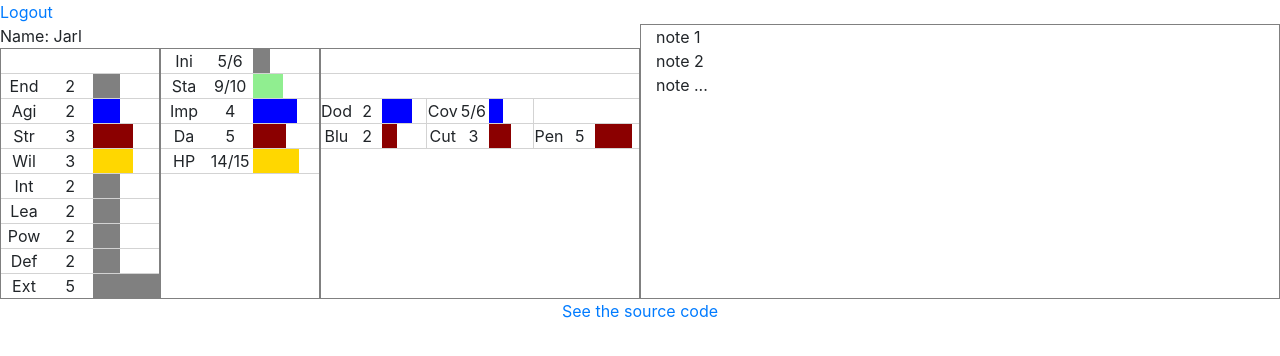
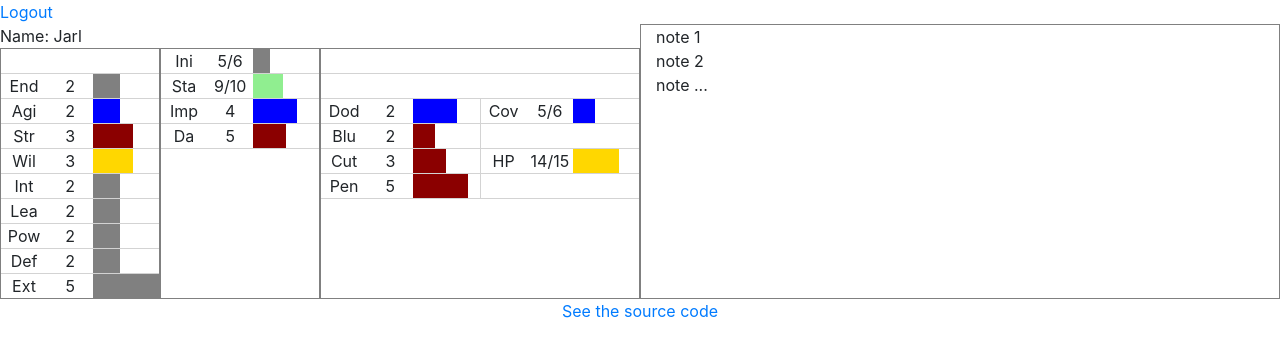
Before and after one commit to cfriaszapater/bs-character, a React (Create React App) app: page / in a window 1280 px wide. Both pictures are taken after typing "Sample", "Sample123" into the empty fields and a click on the button "Login". Shown: the top 356 px of the page. Built offline with nearby package versions, Linux system fonts and the light colour scheme.

Commit message:
reorganize attack/defense blocks in view

```diff
--- a/src/components/character/attributesView.tsx
+++ b/src/components/character/attributesView.tsx
@@ -4,10 +4,13 @@ import { agilityColor, defaultColor, strengthColor, willColor } from "./colors";
 import HorizontalPercentageBar from "./horizontalPercentageBar";
 import { cellNumStyle, cellStyle } from "./styles";
 
-export function AttributesView(props: { attributes: Attributes }) {
-  const { attributes } = props;
+export function AttributesView(props: {
+  attributes: Attributes;
+  className?: string;
+}) {
+  const { attributes, className } = props;
   return (
-    <div id="attributes" className="col-3 grouped-container">
+    <div id="attributes" className={className}>
       <EmptyRow />
       <Endurance value={attributes.endurance} />
       <Agility value={attributes.agility} />
--- a/src/components/character/characterView.tsx
+++ b/src/components/character/characterView.tsx
@@ -49,14 +49,18 @@ class CharacterView extends React.Component<
                 <div id="personal-info" className="row">
                   <div>Name: {character.name}</div>
                 </div>
-                <div id="equipment" className="row"></div>
-                <div id="attribs-and-characteristics" className="row">
-                  <AttributesView attributes={character.attributes} />
+                <div id="main" className="row">
+                  <AttributesView
+                    attributes={character.attributes}
+                    className="col-3 grouped-container"
+                  />
                   <CharacteristicsView
                     characteristics={character.characteristics}
+                    className="col-3 grouped-container"
                   />
                   <DefenseCharacteristicsView
                     characteristics={character.characteristics}
+                    className="col-6 grouped-container"
                   />
                 </div>
               </div>
--- a/src/components/character/characteristicsView.tsx
+++ b/src/components/character/characteristicsView.tsx
@@ -17,12 +17,13 @@ import { cellNumStyle, cellStyle } from "./styles";
 interface CharacteristicsViewProps {
   characteristics: Characteristics;
   updateCharacteristics: typeof characterActions.updateCharacteristics;
+  className?: string;
 }
 
 function CharacteristicsView(props: CharacteristicsViewProps) {
-  const { characteristics, updateCharacteristics } = props;
+  const { characteristics, updateCharacteristics, className } = props;
   return (
-    <div id="characteristics" className="col-3 grouped-container">
+    <div id="attack" className={className}>
       <InitiativeView
         currentValue={characteristics.initiative.current}
         value={characteristics.initiative.max}
@@ -37,12 +38,6 @@ function CharacteristicsView(props: CharacteristicsViewProps) {
       />
       <ImpactView value={characteristics.impact} />
       <DamageView value={characteristics.damage} />
-      <HealthView
-        currentValue={characteristics.health.current}
-        value={characteristics.health.max}
-        characteristics={characteristics}
-        updateCharacteristics={updateCharacteristics}
-      />
     </div>
   );
 }
@@ -119,33 +114,6 @@ function DamageView(props: { value: number }) {
   );
 }
 
-function HealthView(props: {
-  currentValue: number;
-  value: number;
-  characteristics: Characteristics;
-  updateCharacteristics: typeof characterActions.updateCharacteristics;
-}) {
-  function handleHealthChange(e: React.SyntheticEvent<HTMLInputElement>) {
-    const updatedCharacteristics = {
-      ...props.characteristics,
-      health: {
-        ...props.characteristics.health,
-        current: Number(e.currentTarget.value)
-      }
-    };
-    props.updateCharacteristics(updatedCharacteristics);
-  }
-
-  return VariableCharacteristic(
-    "HP",
-    props.currentValue,
-    fractionForCharacteristic(props.currentValue, 0, 20),
-    props.value,
-    willColor,
-    handleHealthChange
-  );
-}
-
 function Characteristic(
   name: string,
   value: number,
--- a/src/components/character/defenseCharacteristicsView.tsx
+++ b/src/components/character/defenseCharacteristicsView.tsx
@@ -2,7 +2,7 @@ import React, { useState } from "react";
 import { connect } from "react-redux";
 import * as characterActions from "../../store/character/characterActions";
 import { Characteristics } from "../../store/character/types";
-import { agilityColor, strengthColor } from "./colors";
+import { agilityColor, strengthColor, willColor } from "./colors";
 import { EditableInput } from "./editableInput";
 import { fractionForCharacteristic } from "./fractionForCharacteristic";
 import HorizontalPercentageBar from "./horizontalPercentageBar";
@@ -11,12 +11,13 @@ import { cellNumStyle, cellStyle } from "./styles";
 interface CharacteristicsViewProps {
   characteristics: Characteristics;
   updateCharacteristics: typeof characterActions.updateCharacteristics;
+  className?: string;
 }
 
 function DefenseCharacteristicsView(props: CharacteristicsViewProps) {
-  const { characteristics, updateCharacteristics } = props;
+  const { characteristics, updateCharacteristics, className } = props;
   return (
-    <div id="defenseCharacteristics" className="col-6 grouped-container">
+    <div id="defense" className={className}>
       <EmptyRow />
       <EmptyRow />
       <div className="row">
@@ -27,12 +28,23 @@ function DefenseCharacteristicsView(props: CharacteristicsViewProps) {
           characteristics={characteristics}
           updateCharacteristics={updateCharacteristics}
         />
+      </div>
+      <div className="row">
+        <Blunt value={characteristics.blunt} />
         <EmptyCol />
       </div>
       <div className="row">
-        <Blunt value={characteristics.blunt} />
         <Cut value={characteristics.cut} />
+        <HealthView
+          currentValue={characteristics.health.current}
+          value={characteristics.health.max}
+          characteristics={characteristics}
+          updateCharacteristics={updateCharacteristics}
+        />
+      </div>
+      <div className="row">
         <Penetrating value={characteristics.penetrating} />
+        <EmptyCol />
       </div>
     </div>
   );
@@ -99,6 +111,33 @@ function Penetrating(props: { value: number }) {
     props.value,
     fractionForCharacteristic(props.value, 0, 6),
     strengthColor
+  );
+}
+
+function HealthView(props: {
+  currentValue: number;
+  value: number;
+  characteristics: Characteristics;
+  updateCharacteristics: typeof characterActions.updateCharacteristics;
+}) {
+  function handleHealthChange(e: React.SyntheticEvent<HTMLInputElement>) {
+    const updatedCharacteristics = {
+      ...props.characteristics,
+      health: {
+        ...props.characteristics.health,
+        current: Number(e.currentTarget.value)
+      }
+    };
+    props.updateCharacteristics(updatedCharacteristics);
+  }
+
+  return VariableDefenseCharacteristic(
+    "HP",
+    props.currentValue,
+    fractionForCharacteristic(props.currentValue, 0, 20),
+    props.value,
+    willColor,
+    handleHealthChange
   );
 }
 
```
